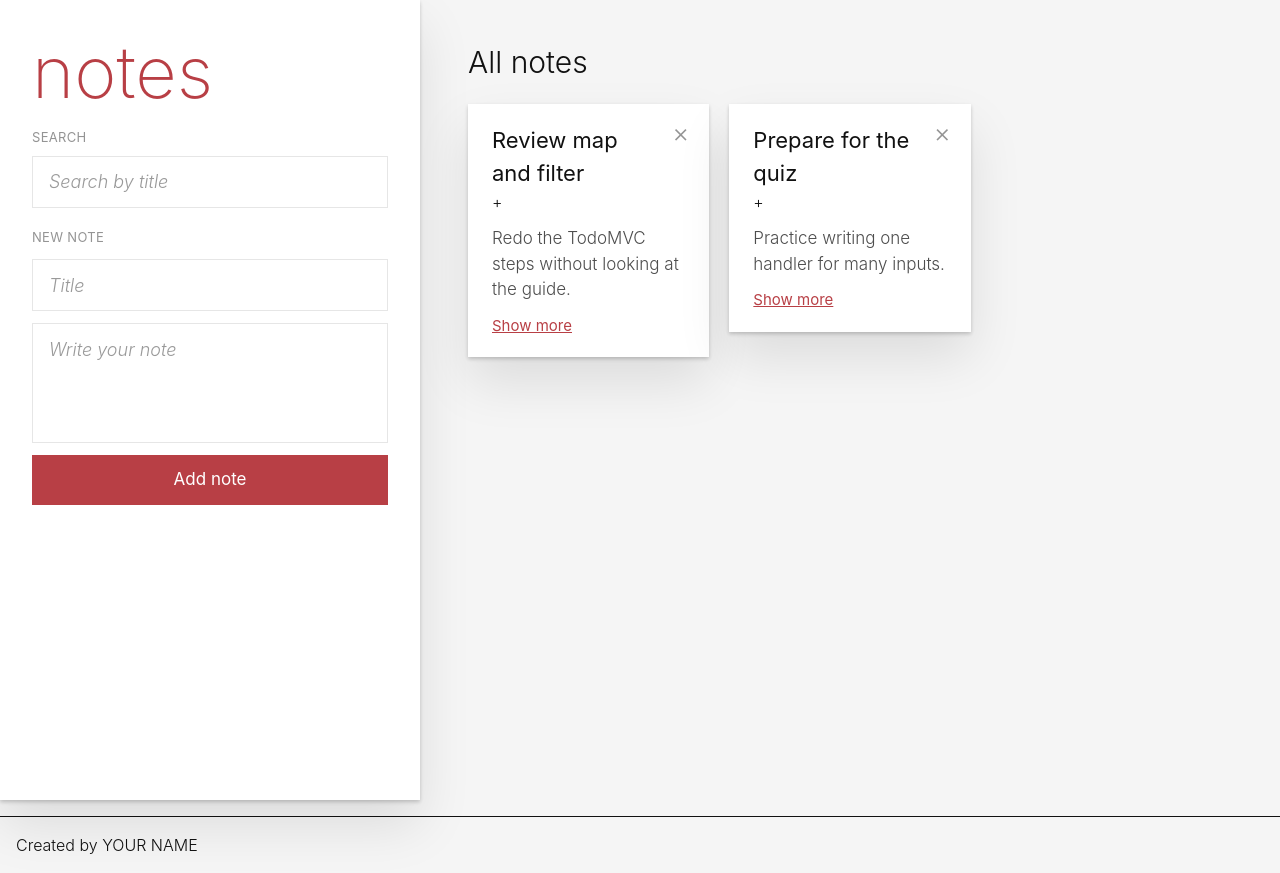
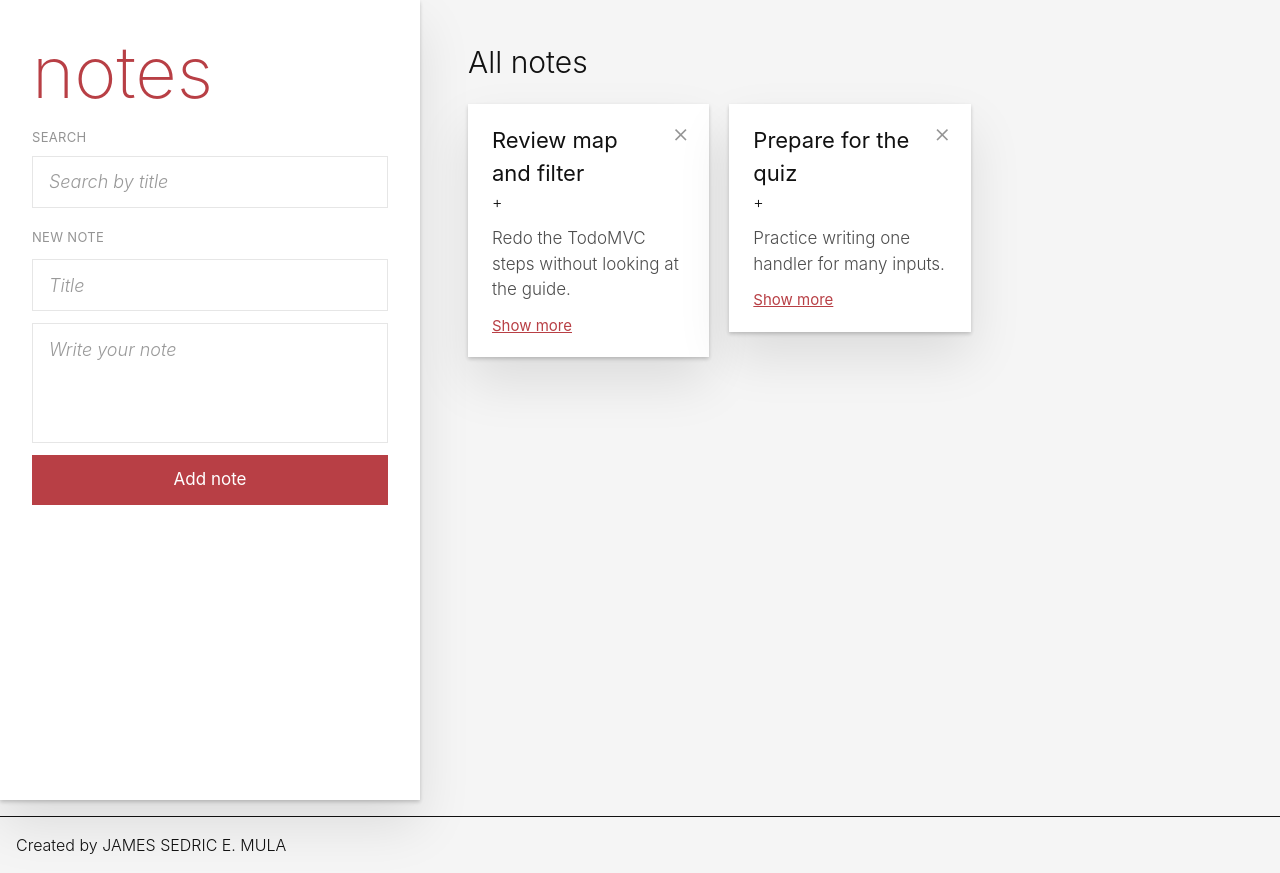
Before and after one commit to DynamicCydric/csit340G7-notes, a React (Vite) app in the folder csit340G7-notes/: page / in a window 1280 px wide. Built offline with nearby package versions, Linux system fonts and the light colour scheme.

Commit message:
chore: replace YOUR NAME with JAMES SEDRIC E. MULA

```diff
--- a/csit340G7-notes/src/App.jsx
+++ b/csit340G7-notes/src/App.jsx
@@ -5,7 +5,7 @@ function App() {
   return (
     <div className="bg-[#f5f5f5] font-light text-[#111]">
       <Notes />
-      <Info name="YOUR NAME" />
+      <Info name="JAMES SEDRIC E. MULA" />
     </div>
   )
 }
```
